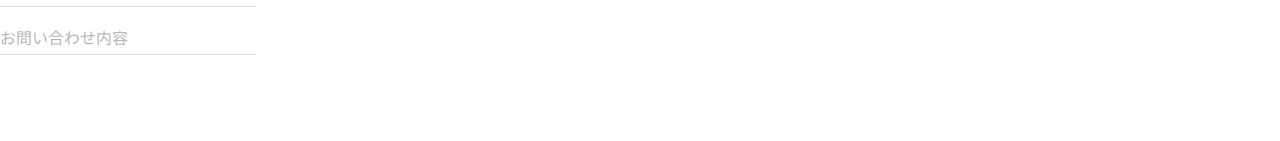
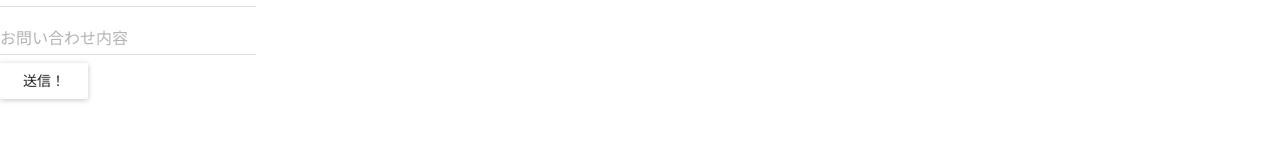
Before and after one commit to Doppon/react-practice-app, a React (Create React App) app: page / in a window 1280 px wide. Shown: the part 223-364 px from the top of the page. Built offline with nearby package versions, Linux system fonts and the light colour scheme.

Commit message:
送信ボタンの追加

```diff
--- a/src/App.js
+++ b/src/App.js
@@ -24,6 +24,7 @@ class App extends Component {
       <TextField
         hintText = "お問い合わせ内容"
       /><br />
+      <RaisedButton label = "送信！" />
       </MuiThemeProvider>
     );
   }
```
